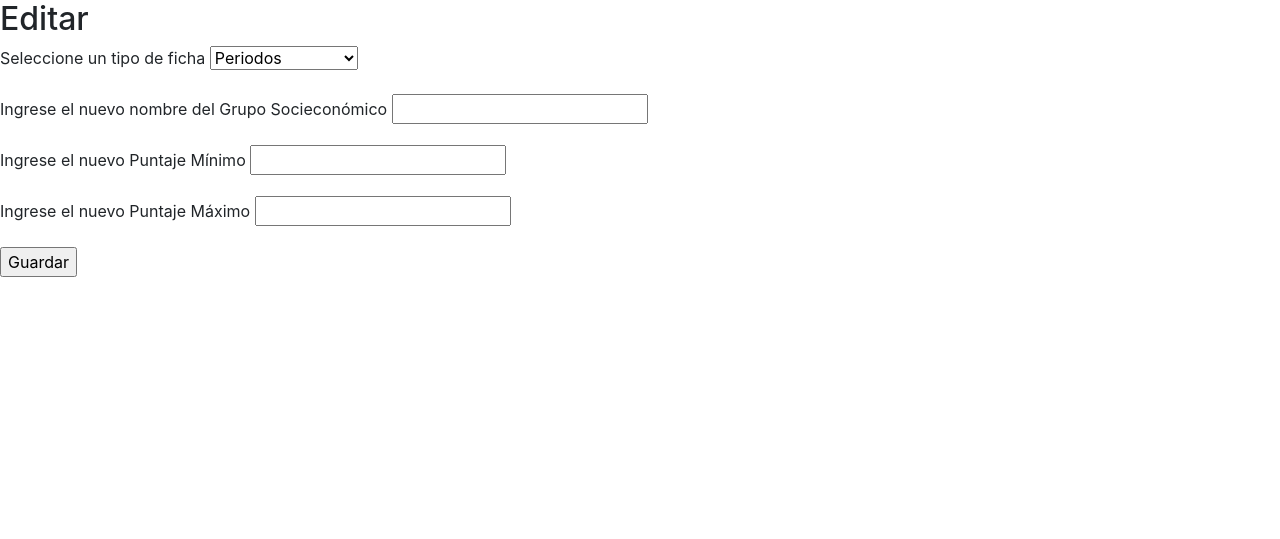
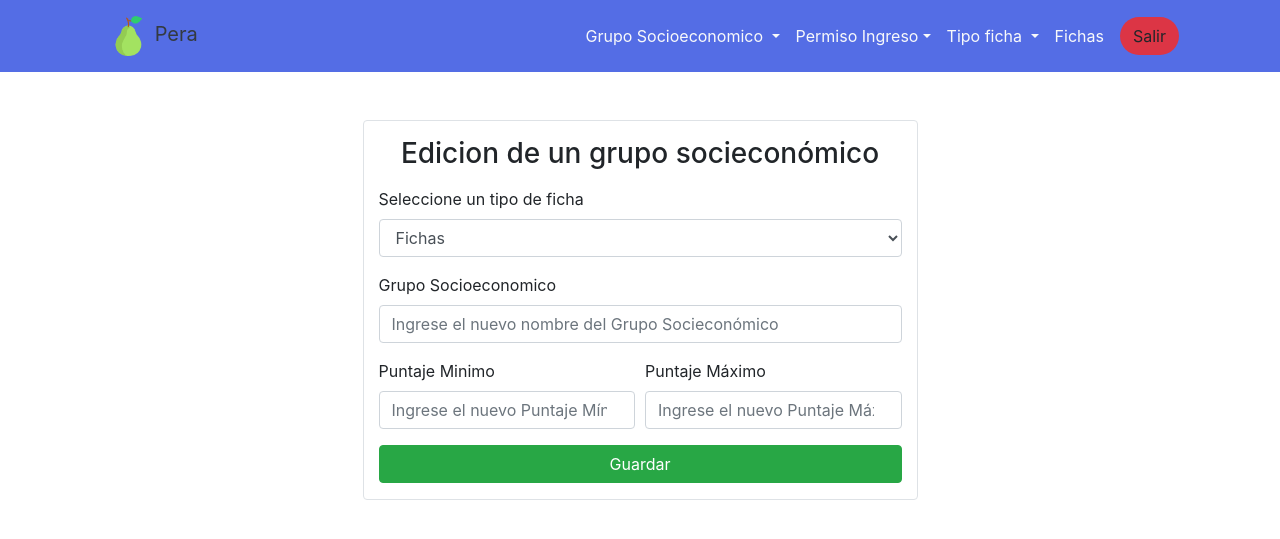
Before and after one commit to taguz91/pera-admin, a PHP site: template src/vista/gruposocioeconomico/editar.php in a window 1280 px wide. Shown: the top 539 px of the page. Run offline with PHP 8.4, Linux system fonts and the light colour scheme; the template is opened without the code that fills it, so the values that code supplies are empty; a stand-in replaces the project's code that opens the database connection; some libraries are stand-ins or nearby versions.

Commit message:
Agregando la vista de grupo socioeconomico

```diff
--- a/src/modelo/gruposocioeconomico/gruposocioeconomico.php
+++ b/src/modelo/gruposocioeconomico/gruposocioeconomico.php
@@ -1,6 +1,6 @@
 <?php
 
-class GrupoSocioEconomicoMD(){
+class GrupoSocioEconomicoMD{
 
 public $id;
 public $idTipoFicha;
--- a/src/modelo/gruposocioeconomico/gruposocioeconomicobd.php
+++ b/src/modelo/gruposocioeconomico/gruposocioeconomicobd.php
@@ -1,5 +1,5 @@
 <?php
-require_once("src/modelo/gruposocioeconomico/gruposocioeconomico.php ");
+require_once "src/modelo/gruposocioeconomico/gruposocioeconomico.php";
 
 abstract class GrupoSocioEconomicoBD {
 
--- a/src/vista/gruposocioeconomico/editar.php
+++ b/src/vista/gruposocioeconomico/editar.php
@@ -1,42 +1,82 @@
 <?php
-require 'src/vista/templates/headerform.php';
+require 'src/vista/templates/header.php';
  ?>
 
- <h2>Editar </h2>
- <div class="formulario">
-   <form class="" action="<?php echo constant('URL'); ?>gruposocioeconomico/editar" method="post">
-     <input type="hidden" name="id" value="<?php echo $pi->id; ?>">
+ <div class="container my-5">
+
+   <div class="col-md-8 col-lg-6 mx-auto border rounded">
+
+     <h3 class="text-center my-3">
+       Edicion de un grupo socieconómico
+     </h3>
+     <form class="form-horizontal" action="<?php echo constant('URL'); ?>gruposocienomico/editar" method="post">
 
        <div class="form-group">
-     <label for="">Seleccione un tipo de ficha</label>
-     <select class="" name="tipoficha">
-       <option value="<?php echo $pi->idTipoFicha; ?>">Periodos</option>
-       <option value="1">Socioeconomica</option>
-       <option value="1">Ocupacional</option>
+
+         <label for="tipoficha"
+         class="control-label"
+         >Seleccione un tipo de ficha</label>
+         <select name="tipoficha"
+         class="form-control">
+           <option value="<?php echo $gs->idTipoFicha; ?>">Fichas</option>
+           <?php
+           if(isset($tipofichas)){
+             foreach ($tipofichas as $tf) {
+               echo '<option value="'.$tf->id.'">'.$tf->tipoFicha.'</option>';
+             }
+           }
+            ?>
          </select>
+
        </div>
 
        <div class="form-group">
-        <label for="nombreGrupo">Ingrese el nuevo nombre del Grupo Socieconómico</label>
-        <input type="text" name="nombreGrupo">
+         <label for="nombreGrupo"
+         class="control-label"
+         >Grupo Socioeconomico</label>
+         <input type="text" name="nombreGrupo"
+         value="<?php echo $gs->grupoSocioEconomico; ?>"
+         class="form-control"
+         placeholder="Ingrese el nuevo nombre del Grupo Socieconómico" >
        </div>
 
+       <div class="form-row">
+
+         <div class="col">
            <div class="form-group">
-        <label for="puntajeMin">Ingrese el nuevo Puntaje Mínimo</label>
-        <input type="number" name="puntajeMin">
+             <label for="puntajeMin"
+             class="control-label"
+             >Puntaje Minimo</label>
+             <input type="number" name="puntajeMin" value="<?php echo $gs->puntajeMinimo; ?>"
+             class="form-control"
+             placeholder="Ingrese el nuevo Puntaje Mínimo">
+           </div>
          </div>
 
+          <div class="col">
             <div class="form-group">
-        <label for="puntajeMax">Ingrese el nuevo Puntaje Máximo</label>
-        <input type="number" name="puntajeMax">
+              <label for="puntajeMax"
+              class="control-label"
+              >Puntaje Máximo</label>
+              <input type="number" name="puntajeMax" value="<?php echo $gs->puntajeMaximo; ?>"
+              class="form-control"
+              placeholder="Ingrese el nuevo Puntaje Máximo">
             </div>
-
-     <input type="submit" name="editar" value="Guardar">
-   </form>
+          </div>
 
        </div>
 
 
+       <div class="form-group">
+          <input class="btn btn-success btn-block"
+          type="submit" name="guardar" value="Guardar">
+       </div>
+
+     </form>
+
+   </div>
+ </div>
+
 <?php
-require 'src/vista/templates/footerform.php';
+require 'src/vista/templates/footer.php';
 ?>
--- a/src/vista/gruposocioeconomico/index.php
+++ b/src/vista/gruposocioeconomico/index.php
@@ -29,7 +29,7 @@ require 'src/vista/templates/header.php';
      </div>
 
      <div class="col-sm-2">
-       <a href="<?php echo constant('URL'); ?>permisoficha/guardar"
+       <a href="<?php echo constant('URL'); ?>gruposocioeconomico/guardar"
        class="btn btn-success btn-block">Ingresar</a>
      </div>
 
@@ -64,7 +64,7 @@ require 'src/vista/templates/header.php';
              echo "</tr>";
            }
          }else{
-           Errores::errorBuscar("No encontramos a esos grupos socieconómicos");
+           Errores::errorBuscar("No encontramos grupos socieconómicos");
          }
           ?>
 
--- a/src/vista/templates/header.php
+++ b/src/vista/templates/header.php
@@ -25,6 +25,17 @@
       <div class="collapse navbar-collapse" id="navbarSupportedContent">
           <ul class="navbar-nav ml-auto">
 
+            <!--GRUPO SOCIOECONOMICO-->
+              <li class="nav-item dropdown">
+                <a href="#" class="nav-link dropdown-toggle text-light" data-toggle="dropdown">Grupo Socioeconomico </a>
+                <div class="dropdown-menu">
+                  <a href="<?php echo constant('URL'); ?>gruposocioeconomico" class="dropdown-item">Listar</a>
+                  <a href="<?php echo constant('URL'); ?>gruposocioeconomico/guardar" class="dropdown-item">Ingresar</a>
+                </div>
+              </li>
+              <!--/GRUPO SOCIOECONOMICO-->
+
+              <!--PERMISO INGRESO-->
               <li class="nav-item dropdown">
                 <a href="#" class="nav-link dropdown-toggle text-light" data-toggle="dropdown">Permiso Ingreso</a>
                 <div class="dropdown-menu">
@@ -32,7 +43,9 @@
                   <a href="<?php echo constant('URL'); ?>permisoficha/guardar" class="dropdown-item">Ingresar</a>
                 </div>
               </li>
+              <!--/PERMISO INGRESO-->
 
+              <!--TIPO FICHA-->
               <li class="nav-item dropdown">
                 <a href="#" class="nav-link dropdown-toggle text-light" data-toggle="dropdown">Tipo ficha </a>
                 <div class="dropdown-menu">
@@ -40,6 +53,7 @@
                   <a href="<?php echo constant('URL'); ?>tipoficha/guardar" class="dropdown-item">Ingresar</a>
                 </div>
               </li>
+              <!--/TIPO FICHA-->
 
               <li class="nav-item">
                   <a href="<?php echo constant('URL'); ?>permisoingreso" class="nav-link text-light">Fichas</a>
```
Also changed, not shown: src/controlador/gruposocioeconomico/gruposocioeconomico.php (+4 -6 lines), src/vista/gruposocioeconomico/guardar.php (+12 -12 lines). Lines whose indentation alone changed are shown as unchanged.
